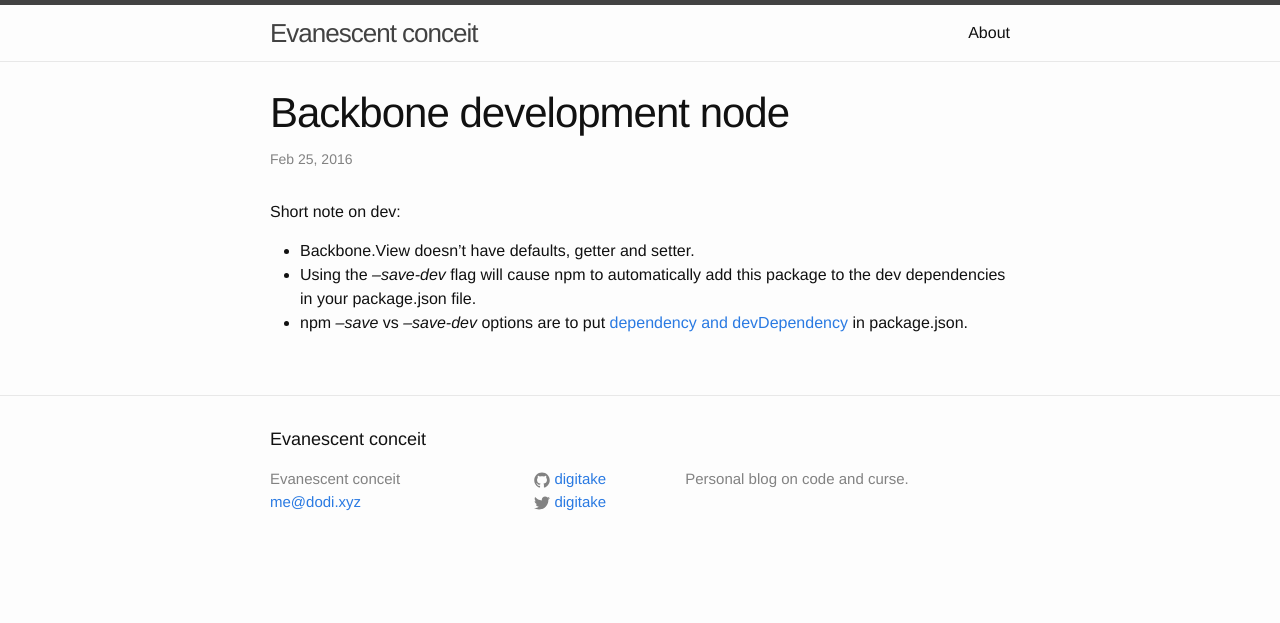
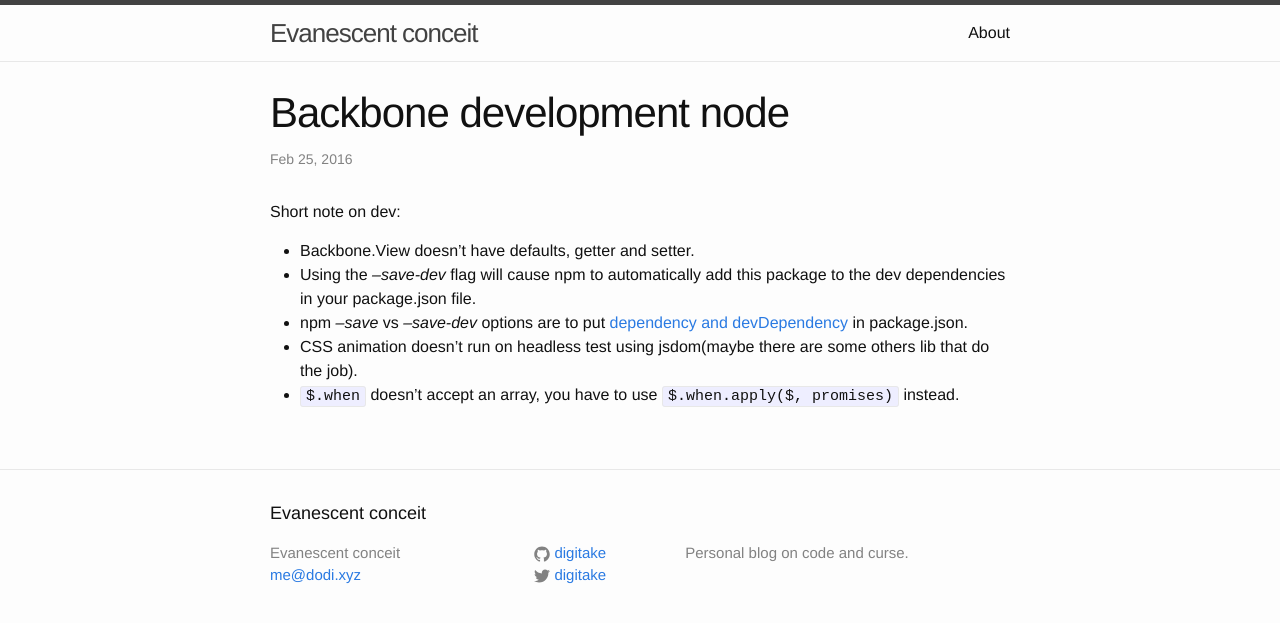
Before and after one commit to digitake/digitake.github.io, a Jekyll site: the page built from _posts/2016-02-25-Backbone-Dev-Note.markdown, in a window 1280 px wide. Shown: the top 623 px of the page. Built offline with Jekyll 4.4.1, drawn with Linux system fonts in a browser that asks for light colours.

```diff
--- a/_posts/2016-02-25-Backbone-Dev-Note.markdown
+++ b/_posts/2016-02-25-Backbone-Dev-Note.markdown
@@ -10,6 +10,7 @@ Short note on dev:
 - Backbone.View doesn't have defaults, getter and setter.
 - Using the *--save-dev* flag will cause npm to automatically add this package to the dev dependencies in your package.json file.
 - npm *--save* vs *--save-dev* options are to put [dependency and devDependency] in package.json.
-
+- CSS animation doesn't run on headless test using jsdom(maybe there are some others lib that do the job).
+- `$.when` doesn't accept an array, you have to use `$.when.apply($, promises)` instead.
 
 [dependency and devDependency]:http://stackoverflow.com/questions/18875674/whats-the-difference-between-dependencies-devdependencies-and-peerdependencies
```
Also changed, not shown: _posts/2016-02-26-DOM-click-event-target-vs-currentTarget.markdown (added, +25 -0 lines).
